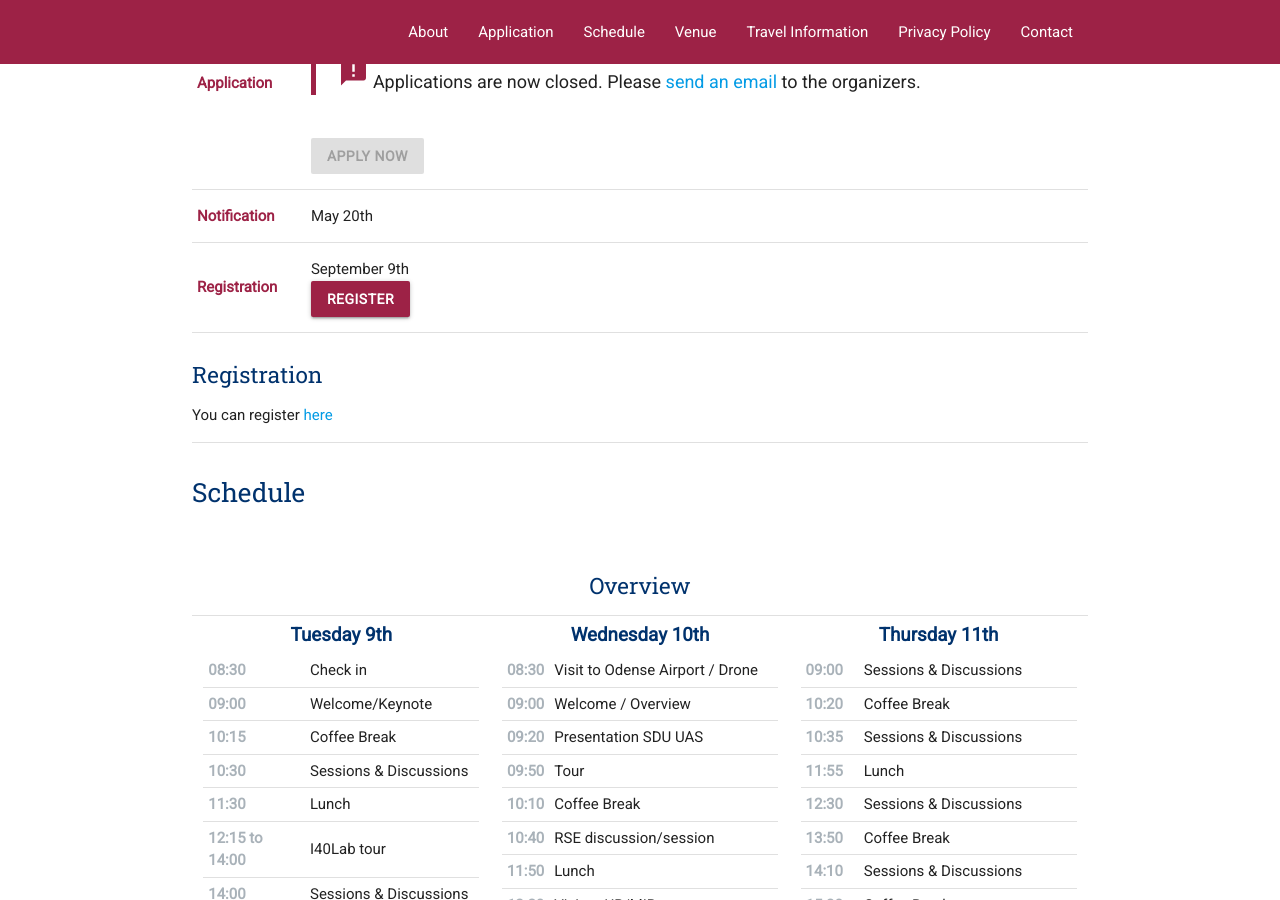
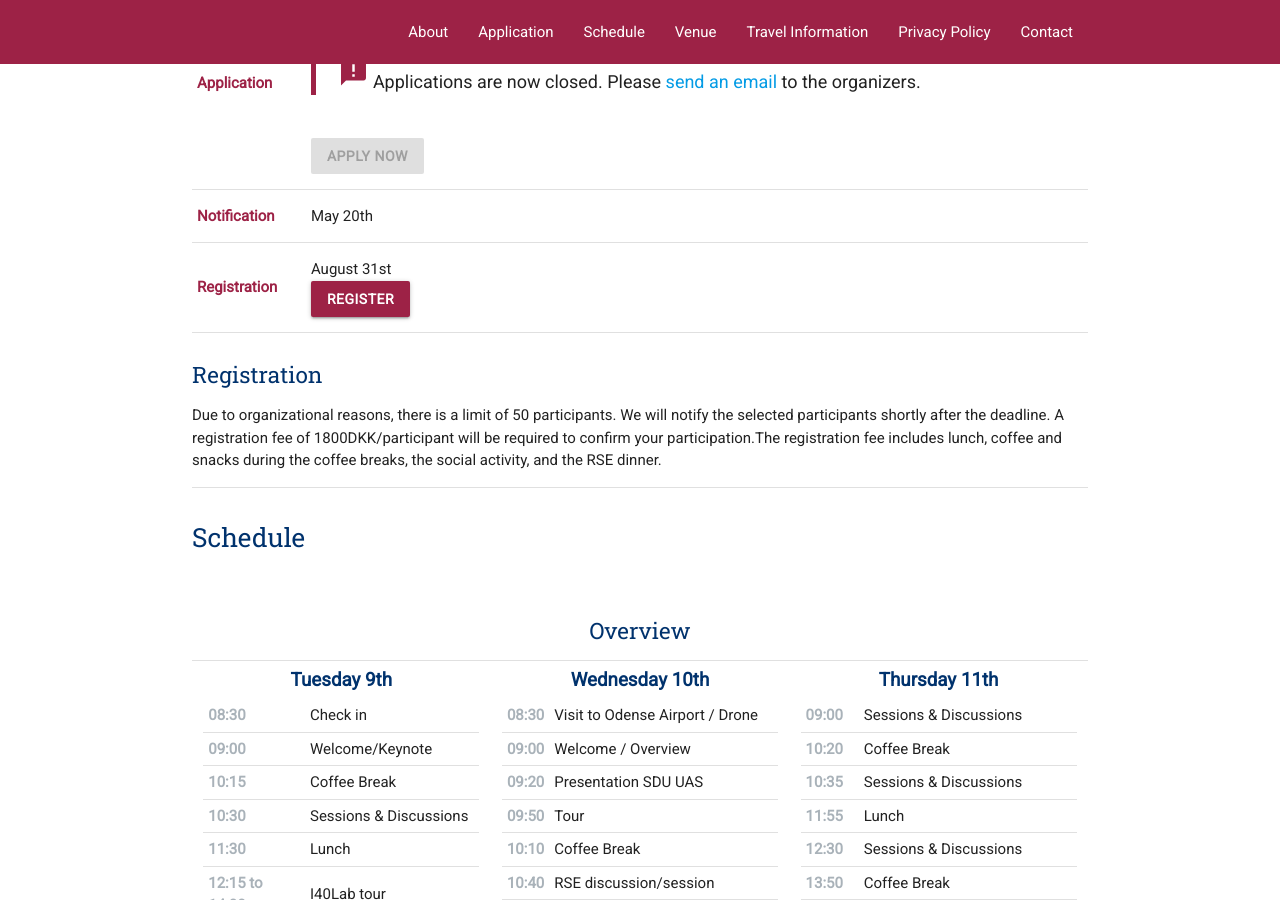
Before and after one commit to rsemeeting/rse2025, a Jekyll site: the page built from index.md, in a window 1280 px wide and 900 px high, scrolled down 1241 px. Built offline with Jekyll 4.4.1, drawn with Linux system fonts in a browser that asks for light colours; comment, search, counter and statistics services are not loaded; our own code applies the rules of GitHub Pages for plain Markdown files.

Commit message:
changed the date and price

```diff
--- a/_config.yaml
+++ b/_config.yaml
@@ -17,7 +17,7 @@ dates:
     extension: May 4th 2025
   notification: May 20th
   registration:
-    deadline: September 9th
+    deadline: August 31st
     # extension:
 
 # Color settings
--- a/index.md
+++ b/index.md
@@ -29,7 +29,7 @@ RSE'25 does not require any paper submission, however, an abstract about the res
 
 ### Registration
 
-You can register <a href="https://www.conferencemanager.dk/rse2025">here</a>
+Due to organizational reasons, there is a limit of 50 participants. We will notify the selected participants shortly after the deadline. A registration fee of 1800DKK/participant will be required to confirm your participation.The registration fee includes lunch, coffee and snacks during the coffee breaks, the social activity, and the RSE dinner.
 
 <div class="divider"></div>
 
```
